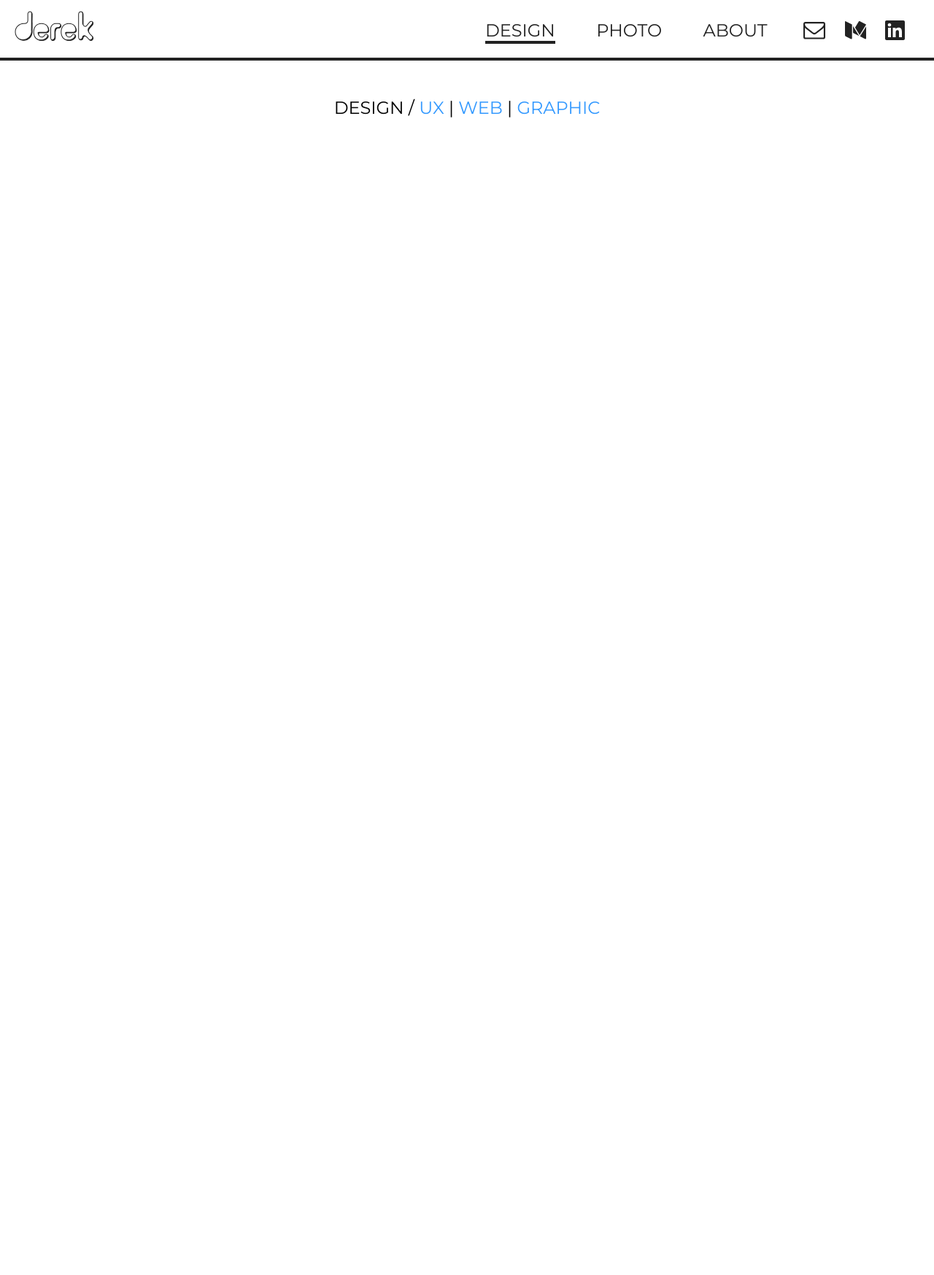
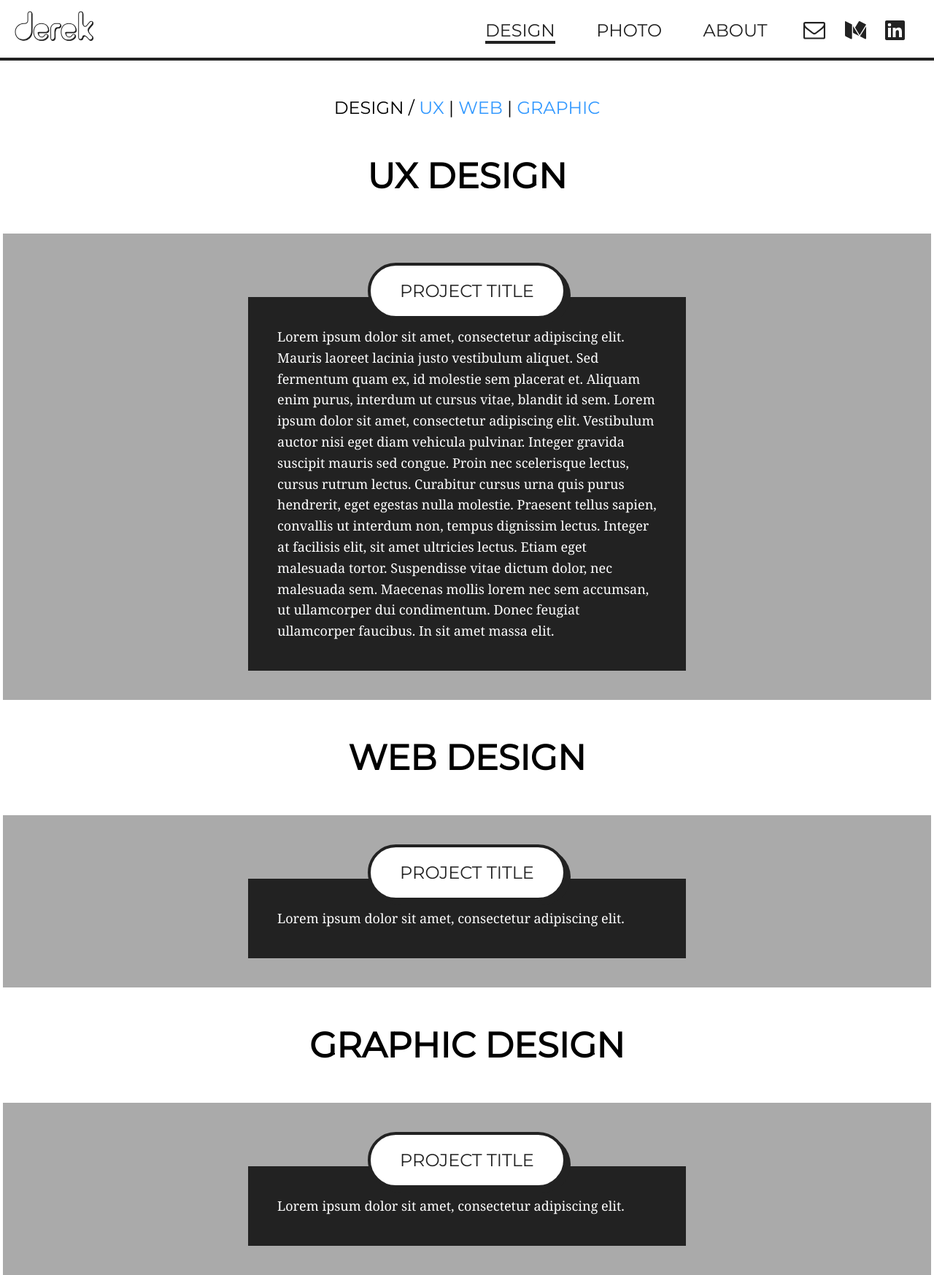
Before and after one commit to derekatkinson/derekatkinson.github.io, a Jekyll site: the page built from design/design.html, in a window 1280 px wide. Shown: the whole page at 73% size. Built offline with Jekyll 4.4.1, drawn with Linux system fonts in a browser that asks for light colours; some web fonts are replaced; before the commit the page ends 900 px from its top, so only the background shows below that.

Commit message:
Optimize SVG, improve photo/design page layouts, and improve hover state of link blocks

```diff
--- a/css/main.scss
+++ b/css/main.scss
@@ -23,7 +23,6 @@
 
 $border-width_pill: 4px;
 $box-shadow_pill: 6px 6px 0 0 $color_gray-dark;
-
 
 // All pages
 html {
@@ -141,12 +140,12 @@
   transition: box-shadow $speed_quick ease;
   display: block;
 
-  &:hover {
-    box-shadow: inset 6px 6px 0 0 $color_blue-light, inset -6px -6px 0 0 $color_blue-light;
+  &:hover, &:focus {
+    box-shadow: inset 0 9999px 0 0 transparentize($color_blue-light, .5);
     border-bottom: none;
 
     & .pill_title {
-      border-color: $color_blue-light;
+      // border-color: $color_blue-light;
     }
   }
 }
@@ -187,11 +186,13 @@
 
   .project_description {
     margin: -30px auto 0 auto;
-    padding: 20px;
+    padding: 40px;
     width: 600px;
     color: #fff;
     background-color: $color_gray-dark;
     font-family: $font-family_serif;
     font-size: $font-size_small;
+    text-align: left;
+    line-height: $font-size_small * 1.6;
   }
 }
--- a/design/design.html
+++ b/design/design.html
@@ -6,6 +6,42 @@
 <div class="breadcrumbs">
   <span>DESIGN</span> /
   <a href="#ux">UX</a> |
-  <a href="#street">WEB</a> |
-  <a href="#concept">GRAPHIC</a>
+  <a href="#web">WEB</a> |
+  <a href="#graphic">GRAPHIC</a>
 </div>
+
+<h2 id="ux" class="text_header">UX DESIGN</h2>
+
+<a href="#" class="project link_block">
+  <div class="link_block-overlay"></div>
+  <div class="project_title pill_title">
+    PROJECT TITLE
+  </div>
+  <div class="project_description">
+    Lorem ipsum dolor sit amet, consectetur adipiscing elit. Mauris laoreet lacinia justo vestibulum aliquet. Sed fermentum quam ex, id molestie sem placerat et. Aliquam enim purus, interdum ut cursus vitae, blandit id sem. Lorem ipsum dolor sit amet, consectetur adipiscing elit. Vestibulum auctor nisi eget diam vehicula pulvinar. Integer gravida suscipit mauris sed congue. Proin nec scelerisque lectus, cursus rutrum lectus. Curabitur cursus urna quis purus hendrerit, eget egestas nulla molestie. Praesent tellus sapien, convallis ut interdum non, tempus dignissim lectus. Integer at facilisis elit, sit amet ultricies lectus. Etiam eget malesuada tortor. Suspendisse vitae dictum dolor, nec malesuada sem. Maecenas mollis lorem nec sem accumsan, ut ullamcorper dui condimentum. Donec feugiat ullamcorper faucibus. In sit amet massa elit.
+  </div>
+</a>
+
+<h2 id="web" class="text_header">WEB DESIGN</h2>
+
+<a href="#" class="project link_block">
+  <div class="link_block-overlay"></div>
+  <div class="project_title pill_title">
+    PROJECT TITLE
+  </div>
+  <div class="project_description">
+    Lorem ipsum dolor sit amet, consectetur adipiscing elit.
+  </div>
+</a>
+
+<h2 id="graphic" class="text_header">GRAPHIC DESIGN</h2>
+
+<a href="#" class="project link_block">
+  <div class="link_block-overlay"></div>
+  <div class="project_title pill_title">
+    PROJECT TITLE
+  </div>
+  <div class="project_description">
+    Lorem ipsum dolor sit amet, consectetur adipiscing elit.
+  </div>
+</a>
```
Also changed, not shown: photo/photo.html (+9 -8 lines), assets/email.svg, assets/instagram.svg, assets/linkedin.svg, assets/logo.svg, assets/medium.svg.
